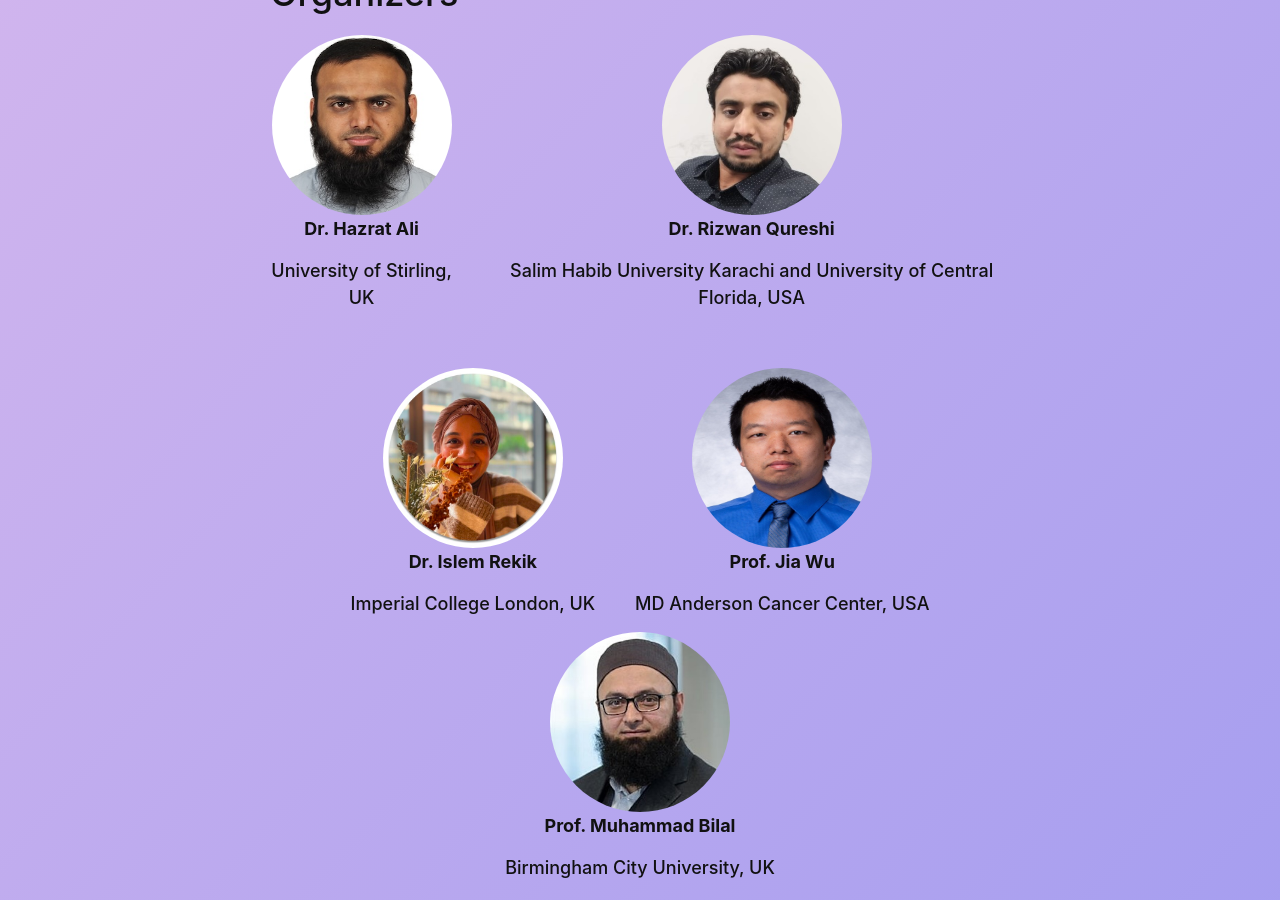
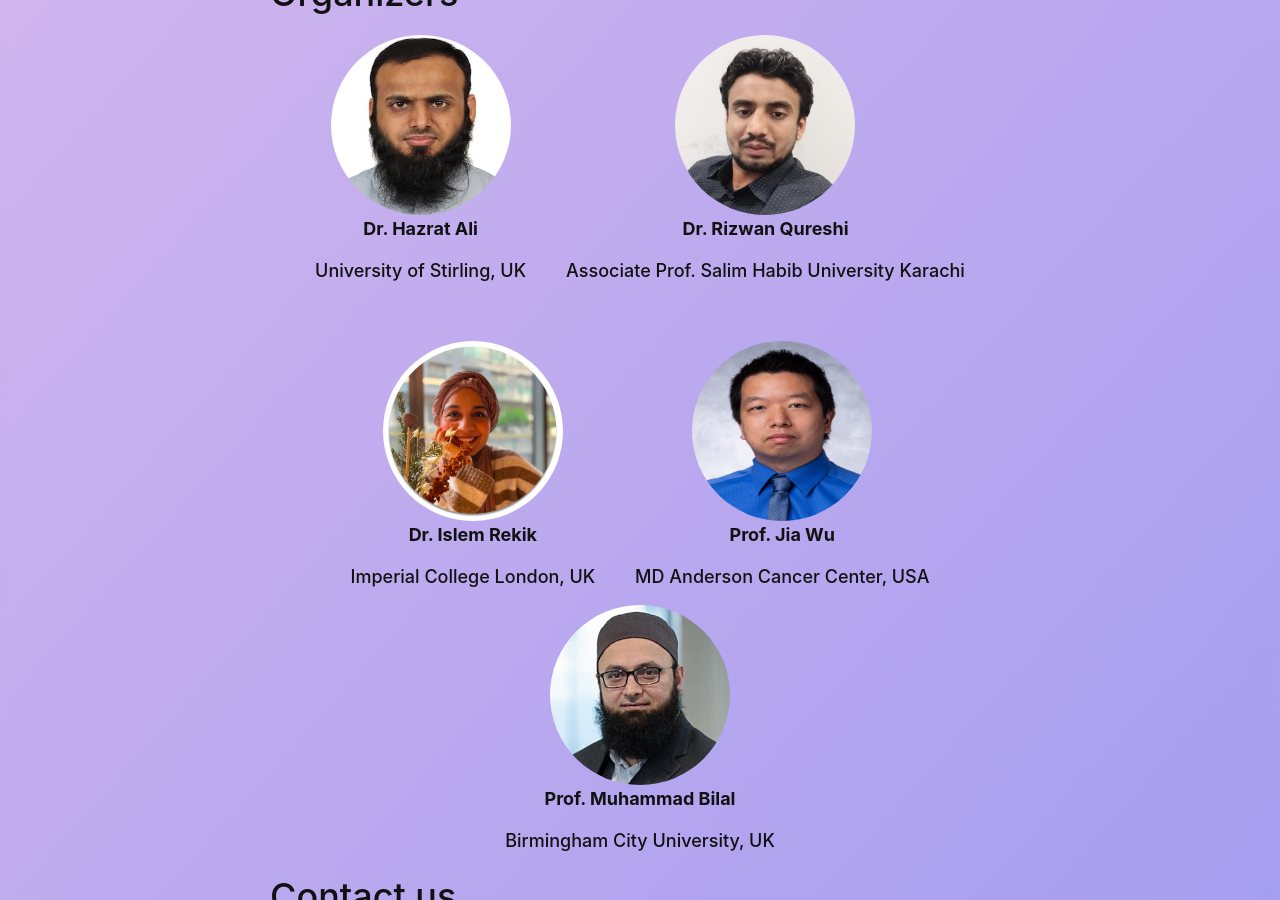
Before and after one commit to hazratali/faibi2026, a Jekyll site: the page built from index.md, in a window 1280 px wide and 900 px high, scrolled down 2647 px. Built offline with Jekyll 4.4.1, drawn with Linux system fonts in a browser that asks for light colours.

Commit message:
Update index.md

```diff
--- a/index.md
+++ b/index.md
@@ -147,7 +147,7 @@ April, 2026
   <div style="text-align: center;">
     <img src="assets/img/rizwan.jpg" alt="Rizwan" style="width: 180px; height: 180px; border-radius: 50%;">
     <p><strong>Dr. Rizwan Qureshi</strong></p>
-    <p>Salim Habib University Karachi and University of Central Florida, USA</p>
+    <p>Associate Prof. Salim Habib University Karachi</p>
   </div>
 </div>
 
```
